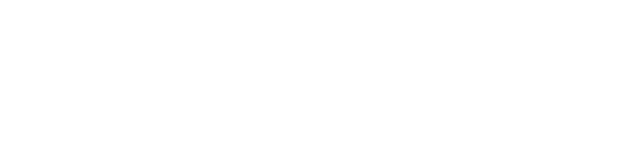
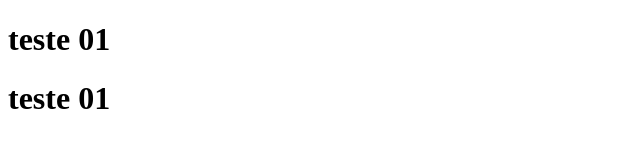
Before and after one commit to ruanbauerr/ambientesTeste, a plain HTML site: page index.html in a window 1280 px wide. Shown: the whole page, without its empty margins (0-640 px from the left). Drawn offline with Linux system fonts and the light colour scheme.

Commit message:
alteração01

```diff
--- a/index.html
+++ b/index.html
@@ -6,7 +6,7 @@
 
 </head>
 <body>
-    <title>teste 01</title>
-    <title>teste 01</title>
+    <h1>teste 01</h1>
+    <h1>teste 01</h1>
 </body>
 </html>
```
